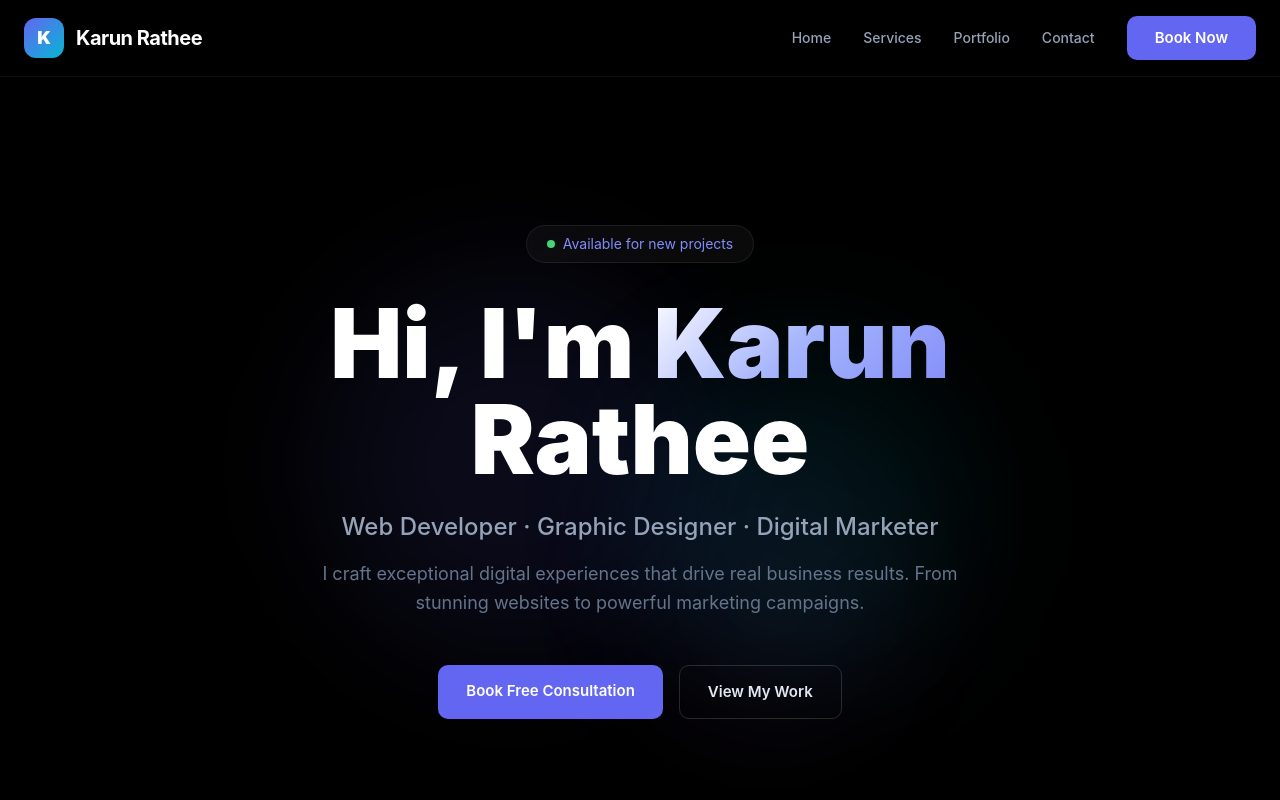
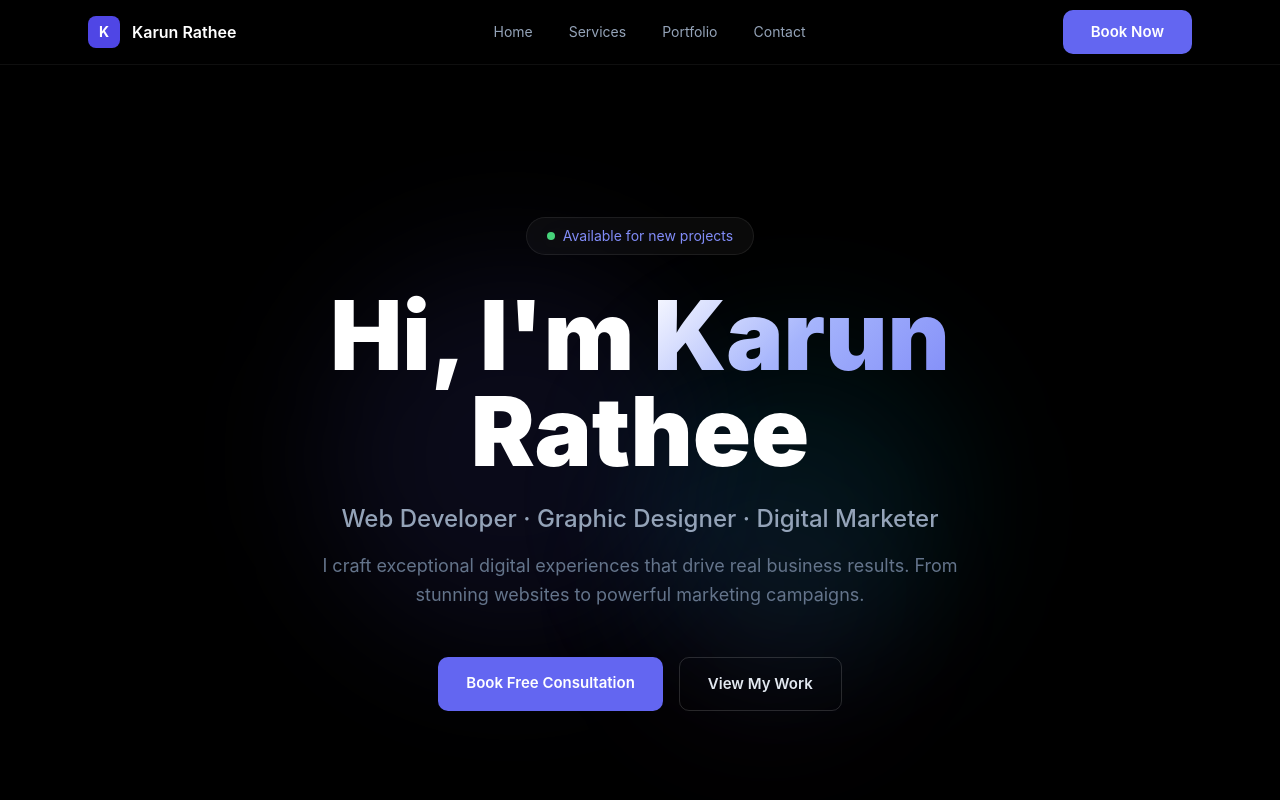
Before and after one commit to KARUN-499/karun-portfolio, a Next.js app: page / in a window 1280 px wide. Shown: the top 800 px of the page. Built offline with nearby package versions, Linux system fonts and the light colour scheme.

Commit message:
Redesign: black theme navbar and footer

```diff
--- a/app/layout.tsx
+++ b/app/layout.tsx
@@ -4,59 +4,77 @@ import Link from 'next/link'
 
 export const metadata: Metadata = {
   title: 'Karun Rathee — Web Developer & Designer',
-  description: 'Professional portfolio of Karun Rathee. Expert web development, graphic design, and digital marketing services in Punjab, India.',
+  description: 'Professional portfolio of Karun Rathee. Expert web development, graphic design, and digital marketing services.',
 }
+
+const navLinks = [
+  { href: '/', label: 'Home' },
+  { href: '/services', label: 'Services' },
+  { href: '/portfolio', label: 'Portfolio' },
+  { href: '/contact', label: 'Contact' },
+]
 
 export default function RootLayout({ children }: { children: React.ReactNode }) {
   return (
     <html lang="en">
       <body>
+        {/* Navbar */}
         <nav className="nav-blur fixed top-0 left-0 right-0 z-50">
-          <div className="max-w-7xl mx-auto px-6 py-4 flex justify-between items-center">
+          <div className="max-w-6xl mx-auto px-6 h-16 flex items-center justify-between">
             <Link href="/" className="flex items-center gap-3">
-              <div className="w-10 h-10 rounded-xl bg-gradient-to-br from-indigo-500 to-cyan-500 flex items-center justify-center font-black text-white text-lg">K</div>
-              <span className="text-white font-bold text-xl tracking-tight">Karun Rathee</span>
+              <div className="w-8 h-8 rounded-lg bg-indigo-600 flex items-center justify-center text-white font-bold text-sm">K</div>
+              <span className="font-semibold text-white">Karun Rathee</span>
             </Link>
-            <div className="hidden md:flex items-center gap-8">
-              {[
-                { href: '/', label: 'Home' },
-                { href: '/services', label: 'Services' },
-                { href: '/portfolio', label: 'Portfolio' },
-                { href: '/contact', label: 'Contact' },
-              ].map(item => (
-                <Link key={item.href} href={item.href} className="text-slate-400 hover:text-white transition-colors duration-200 text-sm font-medium">{item.label}</Link>
+            <div className="hidden md:flex items-center gap-1">
+              {navLinks.map(item => (
+                <Link key={item.href} href={item.href}
+                  className="px-4 py-2 text-sm text-slate-400 hover:text-white rounded-lg hover:bg-white/5 transition-all">
+                  {item.label}
+                </Link>
               ))}
-              <Link href="/booking" className="btn-primary text-sm px-6 py-3 rounded-xl">Book Now</Link>
             </div>
+            <Link href="/booking" className="btn-primary text-sm py-2 px-5">
+              Book Now
+            </Link>
           </div>
         </nav>
-        <div className="pt-[72px]">{children}</div>
-        <footer className="border-t border-white/10 mt-20">
-          <div className="max-w-7xl mx-auto px-6 py-16">
-            <div className="grid grid-cols-1 md:grid-cols-4 gap-10 mb-12">
-              <div className="md:col-span-2">
-                <div className="flex items-center gap-3 mb-4">
-                  <div className="w-10 h-10 rounded-xl bg-gradient-to-br from-indigo-500 to-cyan-500 flex items-center justify-center font-black text-white text-lg">K</div>
-                  <span className="text-white font-bold text-xl">Karun Rathee</span>
+
+        <div className="pt-16">{children}</div>
+
+        {/* Footer */}
+        <footer style={{background:'#080808', borderTop:'1px solid rgba(255,255,255,0.06)'}}>
+          <div className="max-w-6xl mx-auto px-6 py-16">
+            <div className="grid grid-cols-1 md:grid-cols-3 gap-12 mb-12">
+              <div>
+                <div className="flex items-center gap-3 mb-5">
+                  <div className="w-8 h-8 rounded-lg bg-indigo-600 flex items-center justify-center text-white font-bold text-sm">K</div>
+                  <span className="font-semibold text-white">Karun Rathee</span>
                 </div>
-                <p className="text-slate-400 text-sm leading-relaxed max-w-sm">Delivering world-class digital solutions to help your business grow. Available for freelance projects across India.</p>
+                <p className="text-slate-500 text-sm leading-relaxed">
+                  Delivering premium digital solutions to help your business grow online.
+                </p>
               </div>
               <div>
-                <h4 className="text-white font-semibold mb-4">Services</h4>
-                <div className="space-y-2">{['Web Development','Graphic Design','Digital Marketing','SEO','Content Writing'].map(s=><p key={s} className="text-slate-400 text-sm hover:text-indigo-400 cursor-pointer transition-colors">{s}</p>)}</div>
+                <h4 className="text-xs font-bold tracking-widest uppercase text-slate-500 mb-4">Services</h4>
+                <div className="flex flex-col gap-2">
+                  {['Web Development','Graphic Design','Digital Marketing','SEO Optimization','Content Writing'].map(s => (
+                    <Link key={s} href="/services" className="text-sm text-slate-500 hover:text-white transition-colors">{s}</Link>
+                  ))}
+                </div>
               </div>
               <div>
-                <h4 className="text-white font-semibold mb-4">Contact</h4>
-                <div className="space-y-2 text-slate-400 text-sm">
-                  <p>karunsingh5228@gmail.com</p>
-                  <p>Adda Jhungian, Punjab</p>
-                  <p>Mon–Sat: 9AM–7PM IST</p>
+                <h4 className="text-xs font-bold tracking-widest uppercase text-slate-500 mb-4">Contact</h4>
+                <div className="flex flex-col gap-2 text-sm text-slate-500">
+                  <span>karunsingh5228@gmail.com</span>
+                  <span>Adda Jhungian, Punjab</span>
+                  <span>Mon–Sat: 9AM–7PM IST</span>
                 </div>
               </div>
             </div>
-            <div className="border-t border-white/10 pt-8 flex flex-col md:flex-row justify-between items-center gap-4">
-              <p className="text-slate-500 text-sm">&copy; 2024 Karun Rathee. All rights reserved.</p>
-              <Link href="/admin" className="text-slate-600 text-xs hover:text-slate-400 transition-colors">Admin Panel</Link>
+            <div className="divider mb-6"></div>
+            <div className="flex flex-col md:flex-row justify-between items-center gap-4 text-xs text-slate-600">
+              <span>© 2024 Karun Rathee. All rights reserved.</span>
+              <Link href="/admin" className="hover:text-slate-400 transition-colors">Admin</Link>
             </div>
           </div>
         </footer>
```
